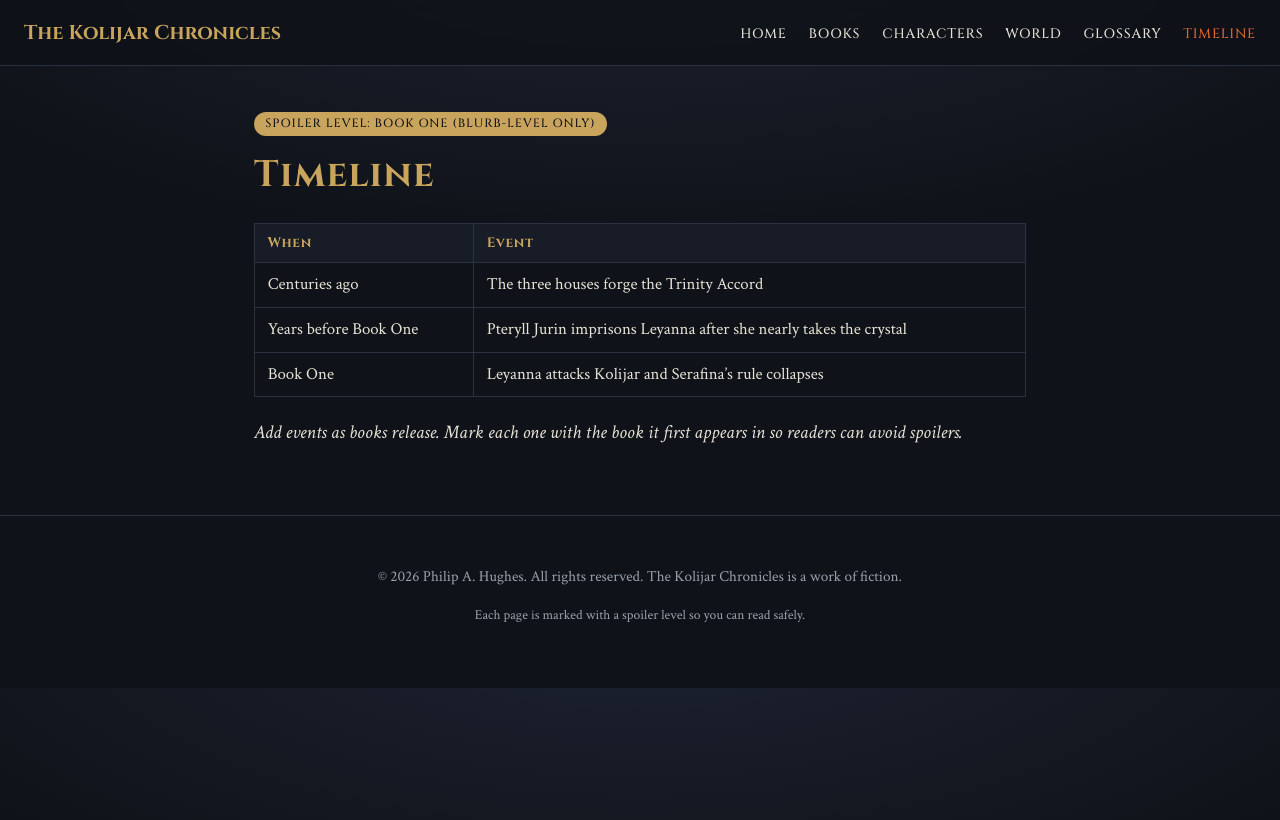
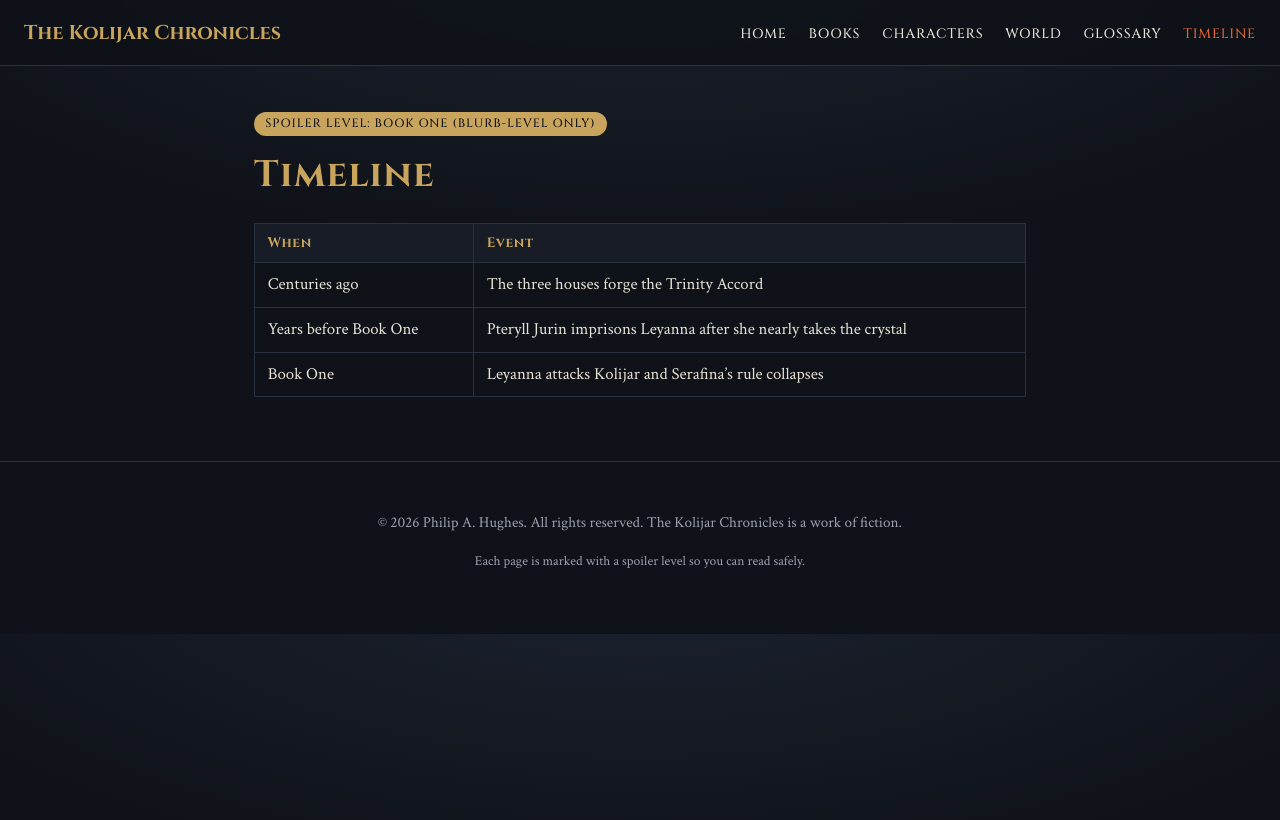
Before and after one commit to philauthor46/Kolijar-Hub, a Jekyll site: the page built from world/timeline.md, in a window 1280 px wide. Shown: the top 820 px of the page. Built offline with Jekyll 4.4.1, drawn with Linux system fonts in a browser that asks for light colours.

Commit message:
Remove spoiler warning from timeline
Removed note about adding events as books release.

```diff
--- a/world/timeline.md
+++ b/world/timeline.md
@@ -12,5 +12,3 @@ spoiler: Book One (blurb-level only)
 | Centuries ago | The three houses forge the Trinity Accord |
 | Years before Book One | Pteryll Jurin imprisons Leyanna after she nearly takes the crystal |
 | Book One | Leyanna attacks Kolijar and Serafina's rule collapses |
-
-*Add events as books release. Mark each one with the book it first appears in so readers can avoid spoilers.*
```
